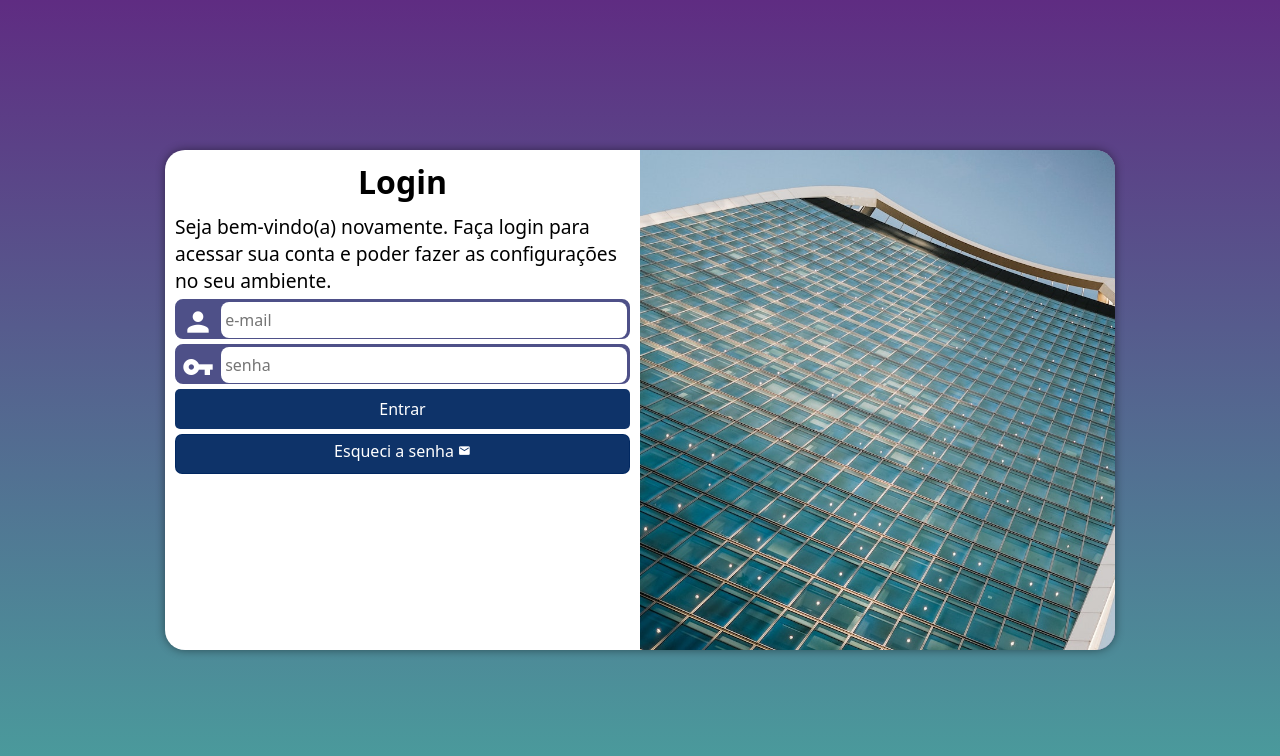
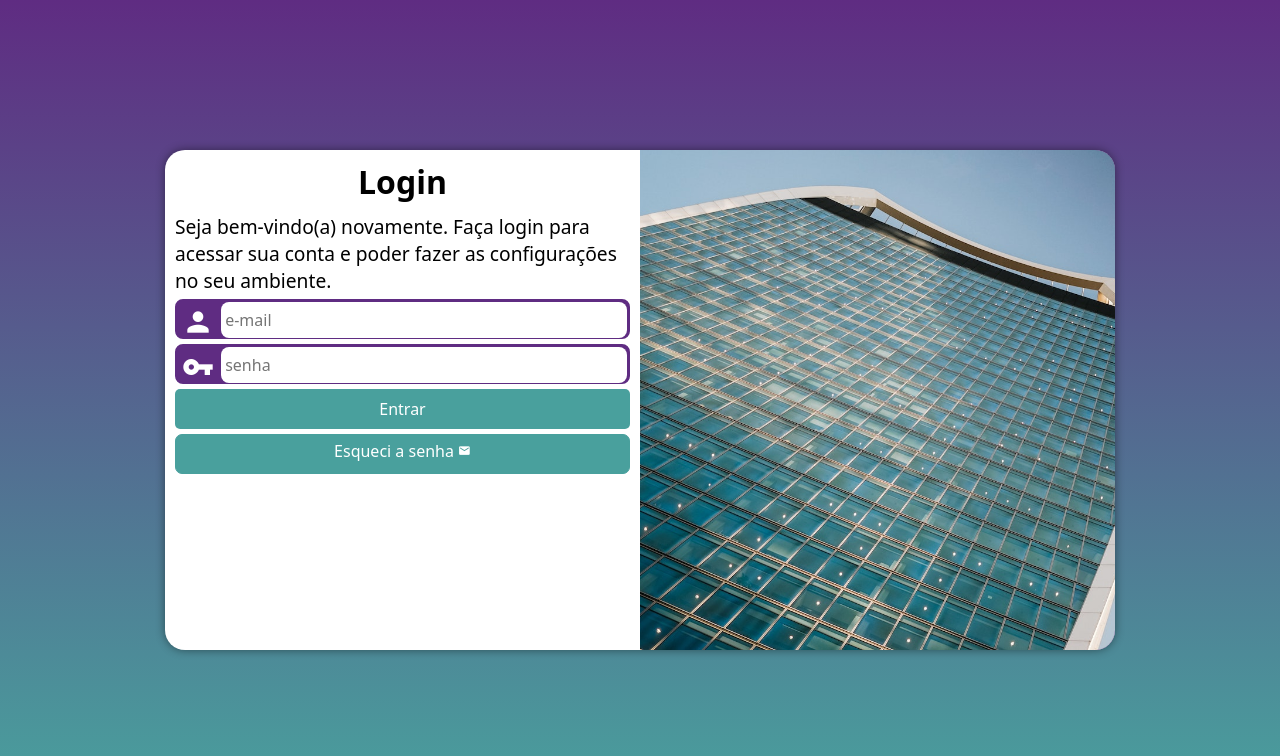
Before and after one commit to AndersonGL/Projeto-Login, a plain HTML site: page index.html in a window 1280 px wide. Drawn offline with Linux system fonts and the light colour scheme.

Commit message:
Update style.css

```diff
--- a/estilos/style.css
+++ b/estilos/style.css
@@ -4,9 +4,9 @@
 
 PALETAS DE CORES
 
-   dark-blue: #00132E
-   Blue: #002961
-   lilás: #4E5088
+Verde: #49a09d;
+Lilás: #5f2c82;
+
 
 */
 
@@ -18,7 +18,7 @@ PALETAS DE CORES
 }
 
 body, html {
-    background-color: #4E5088  ;
+    background-color: #5f2c82 ;
     height: 100vh;
     width: 100vw;
 }
@@ -35,7 +35,7 @@ section#login {
     left: 50%;
     overflow: hidden;
 
-    background-color: white;
+    background-color: #fff;
     width: 256px;
     height: 500px;
     border-radius: 20px;
@@ -48,7 +48,7 @@ section#login {
 
 section#login > div#imagem {
     display: block;
-    background: #4E5088 url(../imagens/fotopredio.jpg) no-repeat;
+    background: #5f2c82 url(../imagens/fotopredio.jpg) no-repeat;
     background-size: cover;
     background-position: center center;
     height: 200px;
@@ -69,8 +69,8 @@ div#formulario > p {
 }
 
 form > div.campo {
-    background-color: #4E5088;
-    border: 2px solid #4E5088;
+    background-color: #5f2c82;
+    border: 2px solid #5f2c82;
     display: block;
     width: 100%;
     height: 40px;
@@ -110,7 +110,7 @@ form > input[type=submit] {
     font-size: 1em;
     width: 100%;
     height: 40px;
-    background-color: #002861f1;
+    background-color: #49a09d;
     color: white;
     border: none;
     border-radius: 5px;
@@ -118,7 +118,7 @@ form > input[type=submit] {
 }
 
 form > input[type=submit]:hover {
-    background-color: #000c1c;
+    background-color: #23504e;
 }
 
 form > a.botao {
@@ -129,15 +129,15 @@ form > a.botao {
     height: 40px;
     padding-top: 5px;
     margin-top: 5px;
-    background-color: #002861f1;
+    background-color:#49a09d;
     color: white;
-    border: 1px solid #002861f1;
+    border: 1px solid #49a09d ;
     border-radius: 7px;
     text-decoration: none;
 }
 
 form > a.botao:hover {
-    background-color: #000c1c;
+    background-color: #69e6e1 ;
 }
 
 form > a.botao > span {
```
